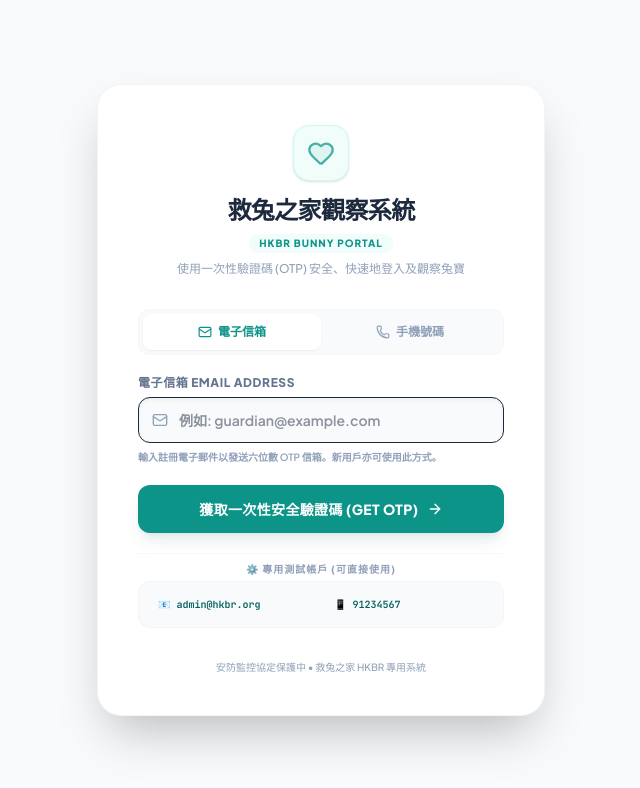
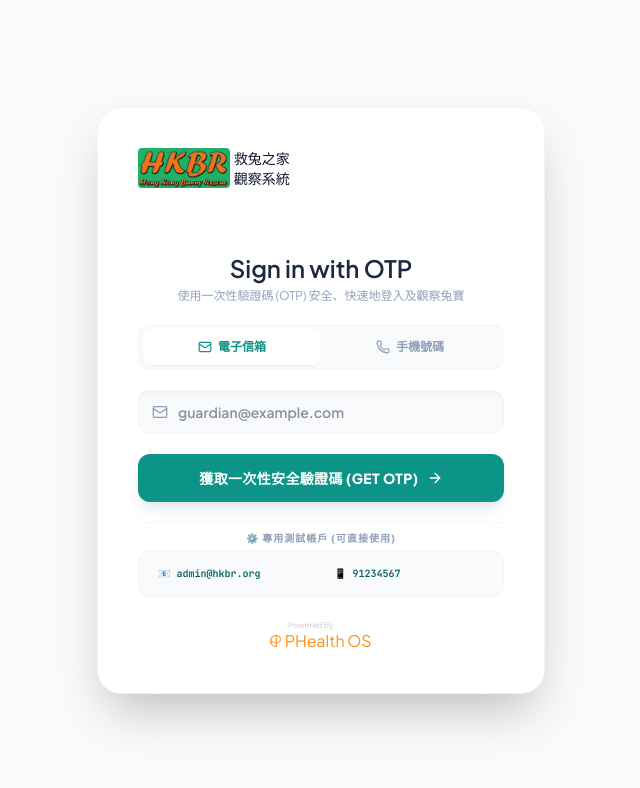
Before and after one commit to LeungYuLap19/Monitoring-Dashboard, a React (Vite) app: page / in a window 1280 px wide. Shown: the top 788 px of the page, without its empty margins (319-959 px from the left). Built offline with nearby package versions, Linux system fonts and the light colour scheme.

Commit message:
minor icon and ui changes

```diff
--- /dev/null
+++ b/dev_docs/TODO.md
@@ -0,0 +1,7 @@
+- [ ] SoC
+- [ ] locales
+- [ ] bright and dark mode
+- [ ] wire apis
+- [ ] standardize style inventories
+- [ ] middleware
+- [ ] routing
--- a/src/App.tsx
+++ b/src/App.tsx
@@ -111,7 +111,7 @@ export default function App() {
   }
 
   return (
-    <div id="hotel-app-root" className="flex bg-[#f8fafc] w-full min-h-screen text-slate-800 font-sans leading-relaxed text-sm antialiased overflow-x-hidden">
+    <div id="hotel-app-root" className="flex bg-[#f8fafc] w-full h-screen text-slate-800 font-sans leading-relaxed text-sm antialiased overflow-x-hidden">
 
       {/* 1. Sidebar Left */}
       <Sidebar
--- /dev/null
+++ b/src/components/HKBRIcon.tsx
@@ -0,0 +1,12 @@
+import React from 'react'
+import icon from '../assets/icons/HKBR.png'
+
+export default function HKBRIcon() {
+  return (
+    <img
+        src={icon}
+        className="rounded-sm h-10"
+        alt="HKBR Icon"
+    />
+  )
+}
--- a/src/components/Header.tsx
+++ b/src/components/Header.tsx
@@ -41,7 +41,7 @@ export default function Header({ userEmail, adminName = 'admin user', onMenuClic
         </button>
         <div>
           <h2 id="header-org-title" className="text-base sm:text-lg md:text-xl font-extrabold text-slate-800 tracking-tight flex items-center gap-2">
-            救兔之家 <span className="text-xs font-semibold px-2 py-0.5 rounded-full bg-slate-100 text-slate-500 font-mono hidden sm:inline-block">HKBR Bunny Hotel</span>
+            救兔之家
           </h2>
           <p id="header-subtitle" className="text-[10px] sm:text-xs text-slate-400 font-medium mt-0.5 hidden md:block">
             安穩、健康的兔子臨時看護與智能觀察日誌系統
@@ -51,11 +51,6 @@ export default function Header({ userEmail, adminName = 'admin user', onMenuClic
 
       {/* Action / User controls */}
       <div id="header-actions" className="flex items-center gap-4">
-        {/* Animated Active OS badge */}
-        <div id="os-status-badge" className="hidden md:flex items-center gap-1.5 px-3 py-1 bg-emerald-50 text-emerald-700 text-xs font-bold rounded-lg border border-emerald-100">
-          <Sparkles className="w-3.5 h-3.5" />
-          <span>觀察模組運作中 (AI Live)</span>
-        </div>
 
         {/* Stateful Dynamic Notifications Popover */}
         <div id="notification-bell-group" className="relative">
--- a/src/components/LoginView.tsx
+++ b/src/components/LoginView.tsx
@@ -5,6 +5,8 @@
 
 import React, { useState, useEffect } from 'react';
 import { Mail, Phone, ShieldCheck, ArrowRight, Heart, Sparkles, User, Key, KeyRound, Smartphone, LogIn } from 'lucide-react';
+import PHealthIcon from './PHealthIcon';
+import HKBRIcon from './HKBRIcon';
 
 interface UserProfile {
   emailOrPhone: string;
@@ -191,26 +193,22 @@ export default function LoginView({ onLoginSuccess, onToast }: LoginViewProps) {
       <div className="absolute bottom-[-10%] right-[-10%] w-[35vw] h-[35vw] bg-amber-50/50 rounded-full blur-3xl -z-10 pointer-events-none" />
 
       {/* Main card box container (Un-blocked layout on mobile view) */}
-      <div id="login-card" className="w-full max-w-md bg-transparent sm:bg-white rounded-none sm:rounded-3xl border-0 sm:border border-slate-100 shadow-none sm:shadow-2xl p-0 sm:p-10 space-y-8 relative">
+      <div id="login-card" className="w-full max-w-md bg-transparent sm:bg-white rounded-none sm:rounded-3xl border-0 sm:border border-slate-100 shadow-none sm:shadow-2xl p-0 sm:p-10 space-y-5 relative">
 
         {/* Top Header Section */}
-        <div className="text-center space-y-2">
-          {/* Brand Icon Badge */}
-          <div className="mx-auto w-14 h-14 rounded-2xl bg-teal-50 border border-teal-100 flex items-center justify-center text-teal-600 shadow-sm">
-            <Heart className="w-7 h-7 text-[#0d9488] fill-[#0d9488]/10 animate-pulse" />
-          </div>
+        <div className="flex space-x-1 mb-16">
+          <HKBRIcon />
 
-          <div className="space-y-1 pt-1">
-            <h1 className="text-xl sm:text-2xl font-black text-slate-800 tracking-tight">
-              救兔之家觀察系統
-            </h1>
-            <span className="inline-block text-[10px] font-black tracking-widest text-[#0d9488] bg-teal-50 px-2.5 py-0.5 rounded-full uppercase">
-              HKBR Bunny Portal
-            </span>
-          </div>
-          <p className="text-xs text-slate-400 font-medium">
-            使用一次性驗證碼 (OTP) 安全、快速地登入及觀察兔寶
-          </p>
+          <h1 className="font-medium text-sm">
+            救兔之家<br/>觀察系統
+          </h1>
+        </div>
+
+        <div className="flex-row space-y-1">
+          <h1 className="text-center text-2xl font-semibold text-slate-800">
+            Sign in with OTP
+          </h1>
+          <p className="text-center text-xs text-slate-400">使用一次性驗證碼 (OTP) 安全、快速地登入及觀察兔寶</p>
         </div>
 
         {/* Dynamic State Step Viewports */}
@@ -254,9 +252,9 @@ export default function LoginView({ onLoginSuccess, onToast }: LoginViewProps) {
 
             {/* Core Address / Number input */}
             <div className="space-y-1.5">
-              <label className="text-xs font-extrabold text-slate-500 uppercase tracking-wider block">
+              {/* <label className="text-xs font-extrabold text-slate-500 uppercase tracking-wider block">
                 {loginMethod === 'email' ? '電子信箱 Email Address' : '手機號碼 Phone Number'}
-              </label>
+              </label> */}
 
               <div className="relative">
                 <div className="absolute inset-y-0 left-0 pl-3.5 flex items-center pointer-events-none text-slate-400">
@@ -269,21 +267,13 @@ export default function LoginView({ onLoginSuccess, onToast }: LoginViewProps) {
                   onChange={(e) => setInputValue(e.target.value)}
                   placeholder={
                     loginMethod === 'email'
-                      ? '例如: guardian@example.com'
-                      : '例如: 91234567 (免加國碼)'
+                      ? 'guardian@example.com'
+                      : '+85291234567'
                   }
                   required
-                  className="w-full pl-10 pr-4 py-3 bg-slate-50 border border-slate-150 rounded-xl text-xs sm:text-sm font-semibold text-slate-800 placeholder-slate-450 focus:outline-none focus:ring-2 focus:ring-teal-500/15 focus:bg-white transition-all shadow-inner"
+                  className="w-full pl-10 pr-4 py-3 bg-slate-50 rounded-xl text-xs sm:text-sm font-semibold text-slate-800 placeholder-slate-450 focus:outline-none focus:ring-2 focus:ring-teal-500/15 focus:bg-white transition-all shadow-inner"
                 />
               </div>
-
-              {/* Informative description below */}
-              <p className="text-[10px] text-slate-400 font-semibold leading-relaxed">
-                {loginMethod === 'email'
-                  ? '輸入註冊電子郵件以發送六位數 OTP 信箱。新用戶亦可使用此方式。'
-                  : '支援各大通訊商。新用戶輸入後可在稍後步驟填寫基本家長名稱完成註冊。'
-                }
-              </p>
             </div>
 
             {/* Action Submit */}
@@ -368,7 +358,7 @@ export default function LoginView({ onLoginSuccess, onToast }: LoginViewProps) {
                   placeholder="輸入六位數字 (預設: 888888)"
                   required
                   autoFocus
-                  className="w-full pl-10 pr-4 py-2.5 bg-slate-50 border border-slate-150 rounded-xl text-start font-mono text-xs sm:text-sm font-bold tracking-wider text-slate-800 focus:outline-none focus:ring-2 focus:ring-teal-500/15 focus:bg-white transition-all shadow-inner placeholder:font-sans placeholder:tracking-normal placeholder:text-slate-400 placeholder:text-xs"
+                  className="w-full pl-10 pr-4 py-2.5 bg-slate-50 rounded-xl text-start font-mono text-xs sm:text-sm font-bold tracking-wider text-slate-800 focus:outline-none focus:ring-2 focus:ring-teal-500/15 focus:bg-white transition-all shadow-inner placeholder:font-sans placeholder:tracking-normal placeholder:text-slate-400 placeholder:text-xs"
                 />
               </div>
 
@@ -437,7 +427,7 @@ export default function LoginView({ onLoginSuccess, onToast }: LoginViewProps) {
                     value={lastName}
                     onChange={(e) => setLastName(e.target.value)}
                     placeholder="例如: 陳"
-                    className="w-full px-3.5 py-3 bg-slate-50 border border-slate-150 rounded-xl text-xs sm:text-sm font-semibold text-slate-800 placeholder-slate-400 focus:outline-none focus:ring-2 focus:ring-teal-500/15 focus:bg-white transition-all shadow-inner"
+                    className="w-full px-3.5 py-3 bg-slate-50 rounded-xl text-xs sm:text-sm font-semibold text-slate-800 placeholder-slate-400 focus:outline-none focus:ring-2 focus:ring-teal-500/15 focus:bg-white transition-all shadow-inner"
                   />
                 </div>
                 <div className="space-y-1.5">
@@ -448,7 +438,7 @@ export default function LoginView({ onLoginSuccess, onToast }: LoginViewProps) {
                     value={firstName}
                     onChange={(e) => setFirstName(e.target.value)}
                     placeholder="例如: 大華"
-                    className="w-full px-3.5 py-3 bg-slate-50 border border-slate-150 rounded-xl text-xs sm:text-sm font-semibold text-slate-800 placeholder-slate-400 focus:outline-none focus:ring-2 focus:ring-teal-500/15 focus:bg-white transition-all shadow-inner"
+                    className="w-full px-3.5 py-3 bg-slate-50 rounded-xl text-xs sm:text-sm font-semibold text-slate-800 placeholder-slate-400 focus:outline-none focus:ring-2 focus:ring-teal-500/15 focus:bg-white transition-all shadow-inner"
                   />
                 </div>
               </div>
@@ -476,13 +466,9 @@ export default function LoginView({ onLoginSuccess, onToast }: LoginViewProps) {
           </form>
         )}
 
-        {/* Footer Disclaimer */}
-        <div className="text-center">
-          <p className="text-[10px] text-slate-400 font-medium">
-            安防監控協定保護中 • 救兔之家 HKBR 專用系統
-          </p>
+        <div className="w-full flex justify-center">
+          <PHealthIcon size='small' />
         </div>
-
       </div>
     </div>
   );
--- /dev/null
+++ b/src/components/PHealthIcon.tsx
@@ -0,0 +1,28 @@
+import React from 'react'
+import icon from "../assets/icons/PHealth.png"
+
+export default function PHealthIcon({ size = 'base' }: { size?: 'base' | 'small' }) {
+  return (
+    <div className="flex flex-col">
+        <div className="flex space-x-1 items-center -mb-1">
+            <img
+                src={icon}
+                alt="Phealth Icon"
+                className="h-4 opacity-0"
+            />
+            <p className={`text-[#CBCBCA] ${size == 'small' ? 'text-[8px]' : 'text-xs'}`}>
+                Powered By
+            </p>
+        </div>
+
+        <div className="flex space-x-1 items-center">
+            <img
+                src={icon}
+                alt="Phealth Icon"
+                className={`${size == 'small' ? 'h-3' : 'h-4'}`}
+            />
+            <p className={`text-[#FF8D1A] ${size == 'small' ? 'text-md' : 'text-xl' }`}>PHealth OS</p>
+        </div>
+    </div>
+  )
+}
--- a/src/components/Sidebar.tsx
+++ b/src/components/Sidebar.tsx
@@ -6,6 +6,8 @@
 import React from 'react';
 import { LayoutDashboard, Users, HeartPulse, Video, LogOut, FileText, ClipboardCheck, Heart } from 'lucide-react';
 import { TabId } from '../types';
+import HKBRIcon from './HKBRIcon';
+import PHealthIcon from './PHealthIcon';
 
 interface SidebarProps {
   activeTab: TabId;
@@ -40,21 +42,12 @@ export default function Sidebar({ activeTab, setActiveTab, onLogout, hasUnsentLo
         }`}
       >
         {/* Upper Brand Info */}
-        <div id="sidebar-upper" className="flex flex-col p-6">
+        <div id="sidebar-upper" className="flex flex-col p-6 space-y-8">
           {/* HKBR Logo Emblem */}
-          <div id="sidebar-logo-group" className="flex items-center gap-3 mb-8">
-            <div id="hkbr-svg-badge" className="flex-shrink-0 w-12 h-12 bg-[#097939] rounded-xl flex items-center justify-center border-2 border-yellow-400 shadow-sm relative overflow-hidden">
-              {/* Minimalist bunny ears silhouette inside green badge */}
-              <div className="absolute top-1/2 left-1/2 -translate-x-1/2 -translate-y-1/2 flex flex-col items-center">
-                <span className="text-[11px] font-extrabold text-yellow-400 tracking-tighter leading-none">HKBR</span>
-                <span className="text-[7px] font-bold text-white tracking-widest leading-none mt-0.5">BUNNY</span>
-              </div>
-            </div>
-            <div className="flex-1 min-w-0">
-              <h1 id="brand-title" className="font-extrabold text-slate-800 text-sm tracking-tight leading-4">救兔之家</h1>
-              <p id="brand-subtitle" className="text-xs text-slate-400 font-medium whitespace-nowrap overflow-hidden text-ellipsis">HKBR Bunny Hotel</p>
-            </div>
+          <div>
+            <HKBRIcon />
           </div>
+
 
           {/* Menu Guide Title */}
           <span id="menu-section-label" className="text-xs font-bold text-slate-400 tracking-wider uppercase mb-4 px-2">功能欄 MENU</span>
@@ -126,14 +119,8 @@ export default function Sidebar({ activeTab, setActiveTab, onLogout, hasUnsentLo
           </nav>
         </div>
 
-      {/* Footer Branding OS & Log out */}
-      <div id="sidebar-footer" className="p-6 border-t border-slate-50 flex flex-col gap-6">
-        <div id="phealth-badge-group" className="flex flex-col gap-0.5 px-2">
-          <span id="phealth-text" className="text-[10px] font-bold text-slate-400 tracking-wider uppercase">POWERED BY</span>
-          <span id="phealth-brand" className="text-xs font-black text-rose-500 tracking-tighter flex items-center gap-1">
-            <span id="phealth-phi" className="text-rose-600 font-extrabold">𝜑</span>Health OS
-          </span>
-        </div>
+      <div id="sidebar-footer" className="p-6 flex flex-col items-center justify-center w-full">
+        <PHealthIcon size={'small'} />
 
         <button
           id="logout-btn"
```
Also changed, not shown: src/assets/icons/HKBR.png (added), src/assets/icons/PHealth.png (added).
